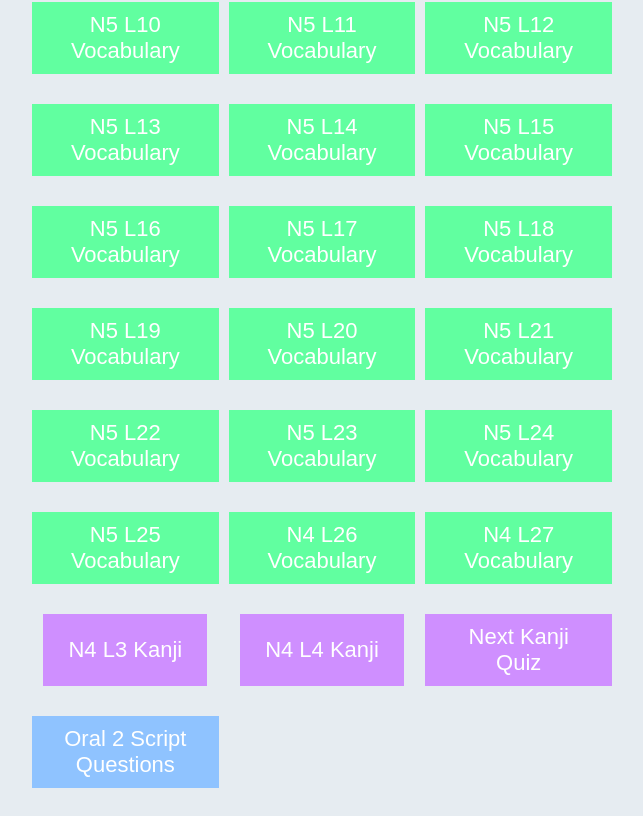
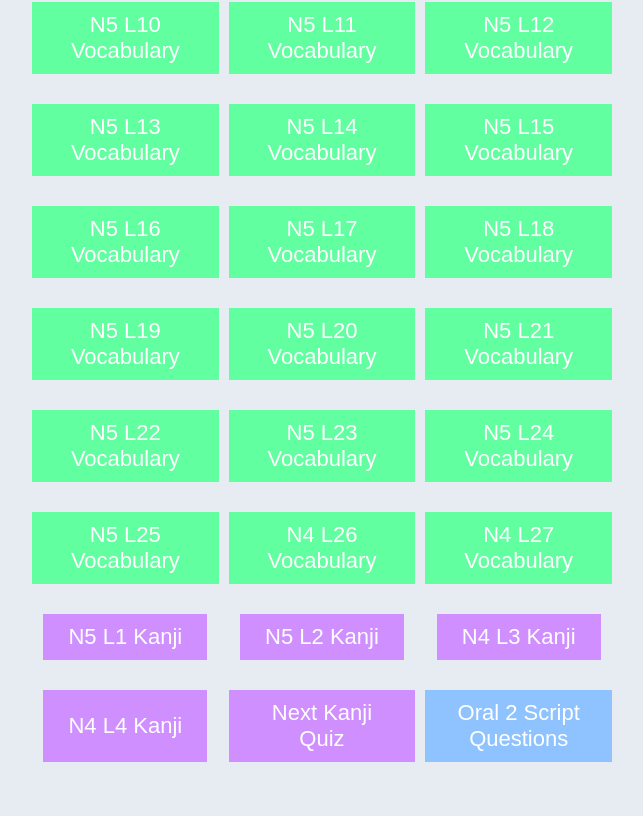
Before and after one commit to sameonseth/nihongo-reviewer, a Vue app: page / in a window 1280 px wide. Shown: the part 575-1391 px from the top of the page, without its empty margins (318-961 px from the left). After the commit the page ends 1365 px from the top, so only its background shows below. Built offline with nearby package versions, Linux system fonts and the light colour scheme.

Commit message:
added N5 L1 & L2 Kanji Quizzes

```diff
--- a/src/App.vue
+++ b/src/App.vue
@@ -97,6 +97,7 @@
 <script>
 import N4KanjiQuizzes from "./assets/N4KanjiQuizzes.json";
 import N4VocabularyQuizzes from "./assets/N4VocabularyQuizzes.json";
+import N5KanjiQuizzes from "./assets/N5KanjiQuizzes.json";
 import N5VocabularyQuizzes from "./assets/N5VocabularyQuizzes.json";
 import Oral2Questions from "./assets/Oral2Questions.json";
 import Answers from "./components/Answers.vue";
@@ -318,6 +319,14 @@ export default {
         this.quiz = N4VocabularyQuizzes.N4L27VQuiz;
         this.typeOfQuiz = "vocabulary";
       }
+      else if (selectedQuiz==="N5L1KQuiz") {
+        this.quiz = N5KanjiQuizzes.N5L1KQuiz;
+        this.typeOfQuiz = "kanji";
+      }
+      else if (selectedQuiz==="N5L2KQuiz") {
+        this.quiz = N5KanjiQuizzes.N5L2KQuiz;
+        this.typeOfQuiz = "kanji";
+      }
       else if (selectedQuiz==="N4L3KQuiz") {
         this.quiz = N4KanjiQuizzes.N4L3KQuiz;
         this.typeOfQuiz = "kanji";
--- /dev/null
+++ b/src/assets/N5KanjiQuizzes.json
@@ -0,0 +1,80 @@
+{
+    "N5L1KQuiz" : [
+        { "question": "山", "answer": "やま", "english_answer": "mountain" },
+        { "question": "ふじ山", "answer": "ふじさん", "english_answer": "Mt. Fuji" },
+        { "question": "登山", "answer": "とざん", "english_answer": "climbing" },
+        { "question": "川", "answer": "かわ", "english_answer": "river" },
+        { "question": "山川さん", "answer": "やまかわさん", "english_answer": "Mr./Ms. Yamakawa" },
+        { "question": "インダス川", "answer": "インダスがわ", "english_answer": "the Indus River" },
+        { "question": "田", "answer": "た", "english_answer": "rice field" },
+        { "question": "山田さん", "answer": "やまださん", "english_answer": "Mr./Ms. Yamada" },
+        { "question": "水田", "answer": "すいでん", "english_answer": "rice field" },
+        { "question": "油田", "answer": "ゆでん", "english_answer": "oil field" },
+        { "question": "日", "answer": "ひ", "english_answer": "the sun" },
+        { "question": "日曜日", "answer": "にちようび", "english_answer": "Sunday" },
+        { "question": "日本", "answer": "にほん", "english_answer": "Japan" },
+        { "question": "休日", "answer": "きゅうじつ", "english_answer": "holiday" },
+        { "question": "月", "answer": "つき", "english_answer": "the moon" },
+        { "question": "月曜日", "answer": "げつようび", "english_answer": "Monday" },
+        { "question": "１月", "answer": "いちがつ", "english_answer": "January" },
+        { "question": "今月", "answer": "こんげつ", "english_answer": "this month" },
+        { "question": "火", "answer": "ひ", "english_answer": "fire" },
+        { "question": "火曜日", "answer": "かようび", "english_answer": "Tuesday" },
+        { "question": "火山", "answer": "かざん", "english_answer": "volcano" },
+        { "question": "火事", "answer": "かじ", "english_answer": "fire" },
+        { "question": "水", "answer": "みず", "english_answer": "water" },
+        { "question": "水曜日", "answer": "すいようび", "english_answer": "Wednesday" },
+        { "question": "水田", "answer": "すいでん", "english_answer": "rice field" },
+        { "question": "水道", "answer": "すいどう", "english_answer": "waterworks" },
+        { "question": "木", "answer": "き", "english_answer": "tree" },
+        { "question": "木曜日", "answer": "もくようび", "english_answer": "Thursday" },
+        { "question": "お金", "answer": "おかね", "english_answer": "money" },
+        { "question": "金", "answer": "きん", "english_answer": "gold" },
+        { "question": "金曜日", "answer": "きんようび", "english_answer": "Friday" },
+        { "question": "土", "answer": "つち", "english_answer": "soil, earth" },
+        { "question": "土曜日", "answer": "どようび", "english_answer": "Saturday" },
+        { "question": "土地", "answer": "とち", "english_answer": "land" }
+    ],
+    "N5L2KQuiz" : [
+        { "question": "一つ", "answer": "ひとつ", "english_answer": "one (thing)" },
+        { "question": "一月", "answer": "いちがつ", "english_answer": "January" },
+        { "question": "一日", "answer": "ついたち", "english_answer": "the 1st day of a month" },
+        { "question": "一日", "answer": "いちにち", "english_answer": "one day" },
+        { "question": "二つ", "answer": "ふたつ", "english_answer": "two (things)" },
+        { "question": "二月", "answer": "にがつ", "english_answer": "February" },
+        { "question": "二日", "answer": "ふつか", "english_answer": "the 2nd day of a month" },
+        { "question": "二人", "answer": "ふたり", "english_answer": "two people" },
+        { "question": "三つ", "answer": "みっつ", "english_answer": "three (things)" },
+        { "question": "三月", "answer": "さんがつ", "english_answer": "March" },
+        { "question": "三日", "answer": "みっか", "english_answer": "the 3rd day of a month" },
+        { "question": "三角", "answer": "さんかく", "english_answer": "triangle" },
+        { "question": "四", "answer": "よん", "english_answer": "four" },
+        { "question": "四つ", "answer": "よっつ", "english_answer": "four (things)" },
+        { "question": "四月", "answer": "しがつ", "english_answer": "April" },
+        { "question": "四日", "answer": "よっか", "english_answer": "the 4th day of a month" },
+        { "question": "五つ", "answer": "いつつ", "english_answer": "five (things)" },
+        { "question": "五月", "answer": "ごがつ", "english_answer": "May" },
+        { "question": "五日", "answer": "いつか", "english_answer": "the 5th day of a month" },
+        { "question": "五円", "answer": "ごえん", "english_answer": "five yen" },
+        { "question": "六つ", "answer": "むっつ", "english_answer": "six (things)" },
+        { "question": "六月", "answer": "ろくがつ", "english_answer": "June" },
+        { "question": "六日", "answer": "むいか", "english_answer": "the 6th day of a month" },
+        { "question": "六本木", "answer": "ろっぼんぎ", "english_answer": "Roppongi" },
+        { "question": "七", "answer": "なな", "english_answer": "seven" },
+        { "question": "七つ", "answer": "ななつ", "english_answer": "seven (things)" },
+        { "question": "七月", "answer": "しちがつ", "english_answer": "July" },
+        { "question": "七日", "answer": "なのか", "english_answer": "the 7th day of a month" },
+        { "question": "八つ", "answer": "やっつ", "english_answer": "eight (things)" },
+        { "question": "八月", "answer": "はちがつ", "english_answer": "August" },
+        { "question": "八日", "answer": "ようか", "english_answer": "the 8th day of a month" },
+        { "question": "八百屋", "answer": "やおや", "english_answer": "vegetable shop" },
+        { "question": "九つ", "answer": "ここのつ", "english_answer": "nine (things)" },
+        { "question": "九月", "answer": "くがつ", "english_answer": "September" },
+        { "question": "九日", "answer": "ここのか", "english_answer": "the 9th day of a month" },
+        { "question": "九州", "answer": "きゅうしゅう", "english_answer": "Kyushu" },
+        { "question": "十", "answer": "とお、じゅう", "english_answer": "ten" },
+        { "question": "十月", "answer": "じゅうがつ", "english_answer": "October" },
+        { "question": "十日", "answer": "とおか", "english_answer": "the 10th day of a month" },
+        { "question": "十分な", "answer": "じゅうぶんな", "english_answer": "enough" }
+    ]
+}
--- a/src/components/MenuVue.vue
+++ b/src/components/MenuVue.vue
@@ -204,6 +204,20 @@
       <button
         type="button"
         class="kanji-option"
+        @click.prevent="setQuiz('N5L1KQuiz')"
+      >
+        N5 L1 Kanji
+      </button>
+      <button
+        type="button"
+        class="kanji-option"
+        @click.prevent="setQuiz('N5L2KQuiz')"
+      >
+        N5 L2 Kanji
+      </button>
+      <button
+        type="button"
+        class="kanji-option"
         @click.prevent="setQuiz('N4L3KQuiz')"
       >
         N4 L3 Kanji
```
